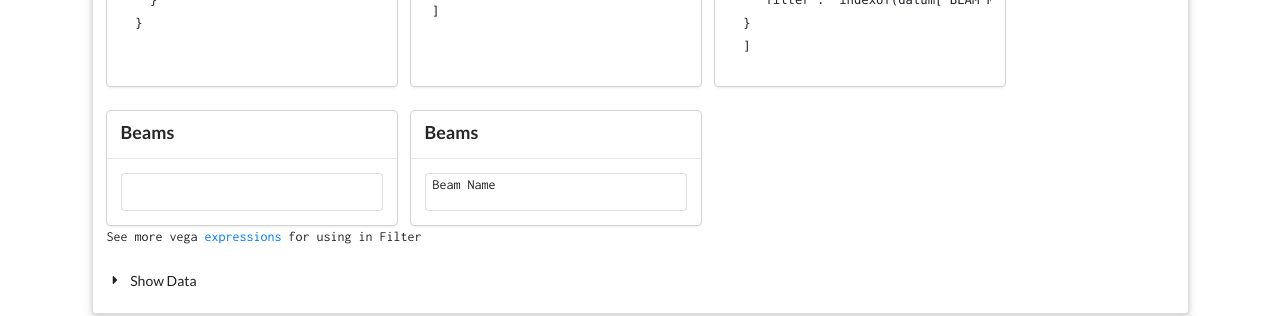
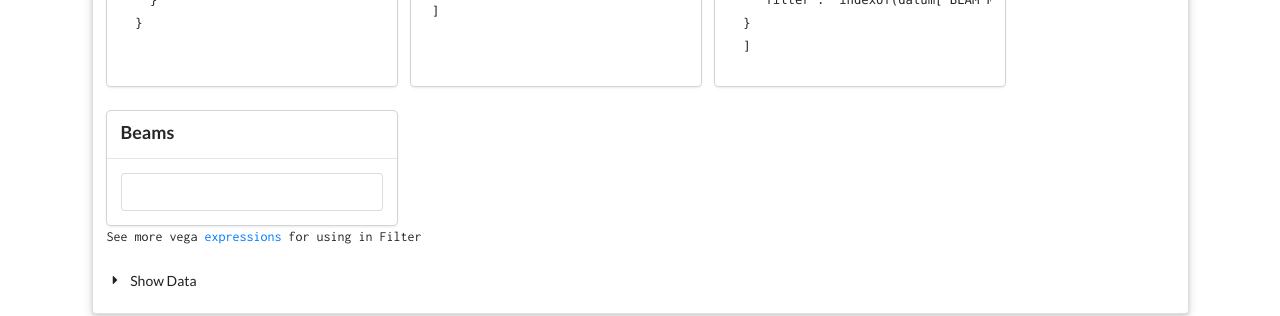
Before and after one commit to wiless/wiless.github.io, a Jekyll site: the page built from _apps/snl.html, in a window 1280 px wide. Shown: the part 884-1200 px from the top of the page. Built offline with Jekyll 4.4.1, drawn with Linux system fonts in a browser that asks for light colours; nearby versions of some CDN libraries; some web fonts are replaced; comment, search, counter and statistics services are not loaded; a style sheet for code colours, icons or effects is not loaded.

Commit message:
Update snl.html

```diff
--- a/_apps/snl.html
+++ b/_apps/snl.html
@@ -110,17 +110,7 @@ title: SNL Spectrum Viewer
 </code></pre>
                                 </div>
                             </div>
-                            <div class="ui card">
-                                <div class="content">
-                                    <div class="header">Beams</div>
-                                </div>
-                                <div class="content">
 
-                                    <select name="beamnames" id="beamlist" multiple
-                                        class="ui fluid multiple search selection dropdown">
-                                    </select>
-                                </div>
-                            </div>
                             <div class="ui card">
                                 <div class="content">
                                     <div class="header">Beams</div>
```
Also changed, not shown: other parts of _apps/snl.html (+1 -2 lines).
